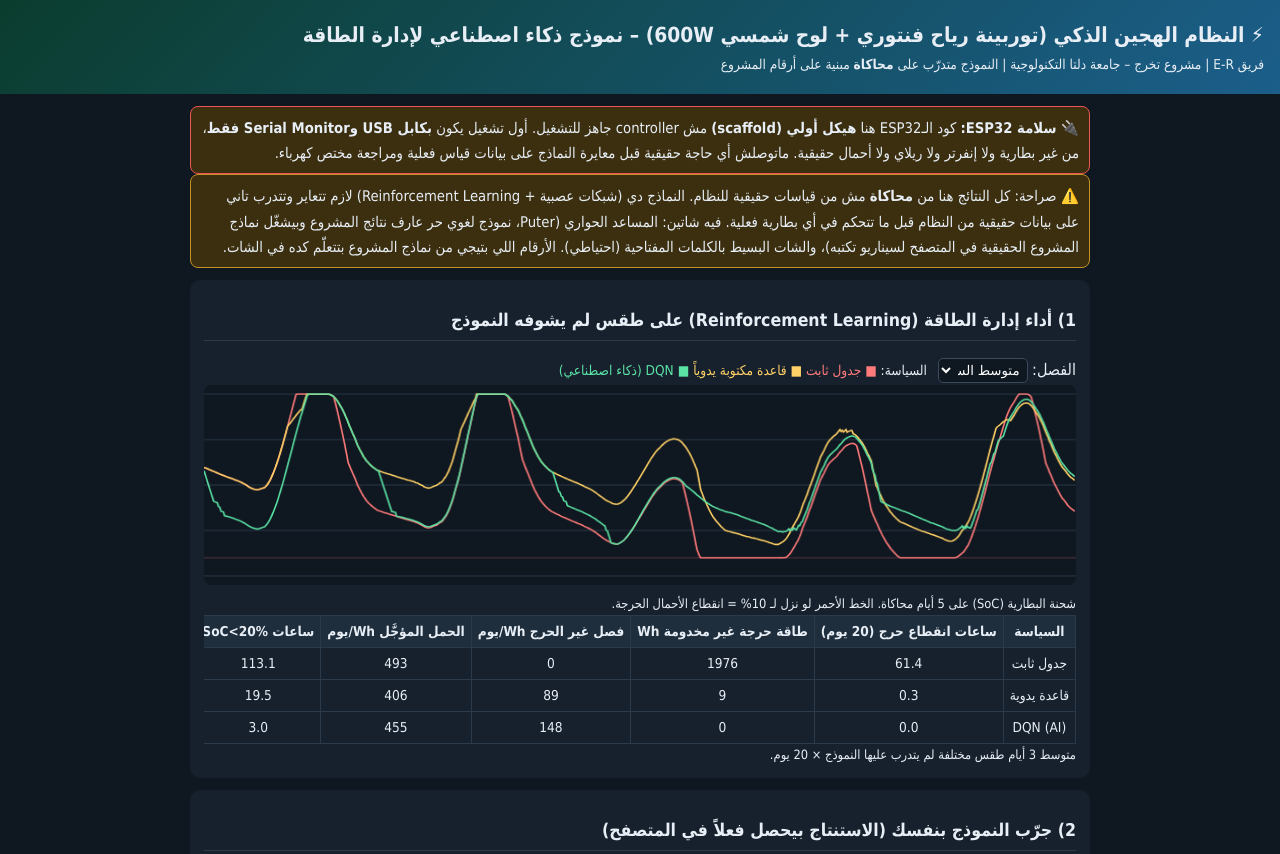
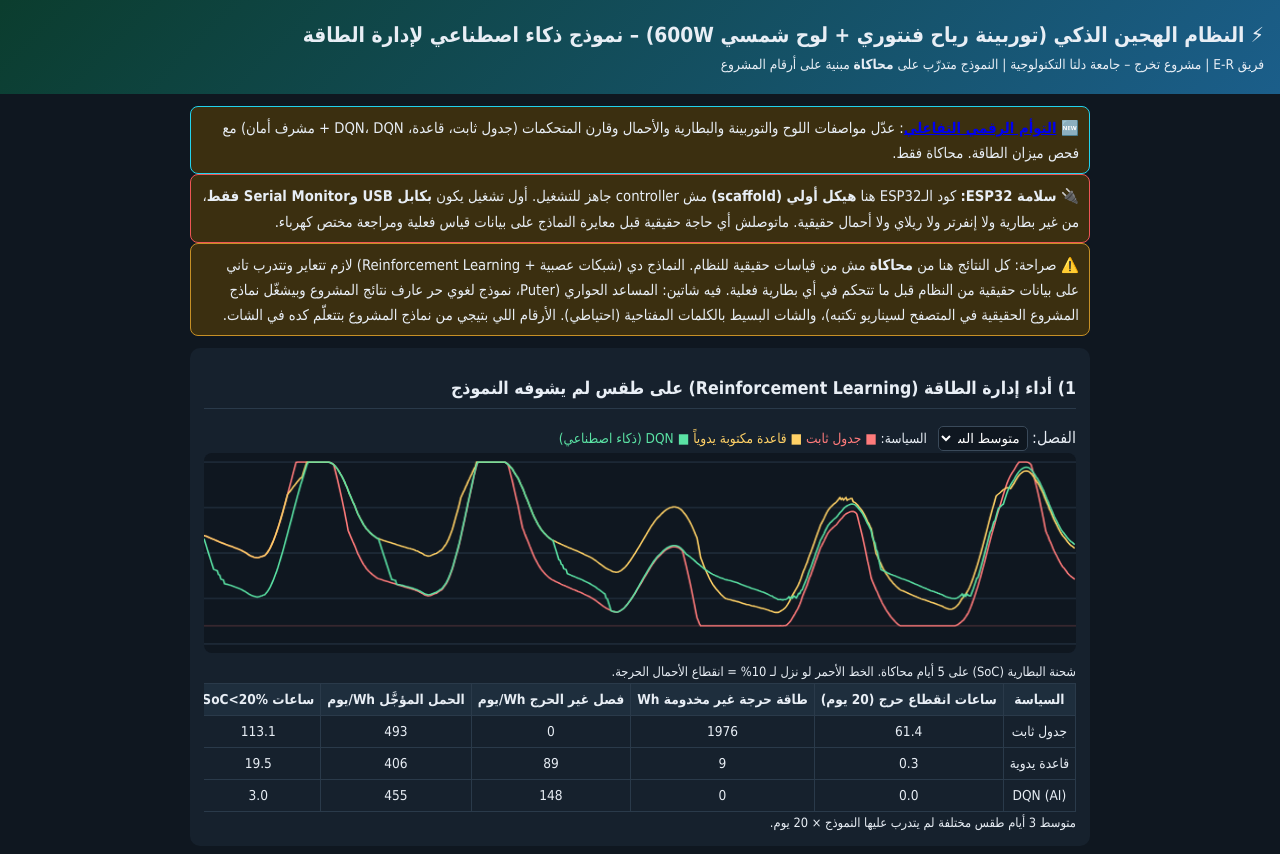
Before and after one commit to amr-inverter-fix/hybrid-energy-ai, a plain HTML site: page index.html in a window 1280 px wide. Shown: the top 854 px of the page. Drawn offline with Linux system fonts and the light colour scheme.

Commit message:
Add index.html

```diff
--- a/index.html
+++ b/index.html
@@ -22,6 +22,7 @@ canvas{width:100%;height:200px;background:#0f1720;border-radius:8px}
 <header><h1>⚡ النظام الهجين الذكي (توربينة رياح فنتوري + لوح شمسي 600W) – نموذج ذكاء اصطناعي لإدارة الطاقة</h1>
 <div style="font-size:.85rem">فريق E-R | مشروع تخرج – جامعة دلتا التكنولوجية | النموذج متدرّب على <b>محاكاة</b> مبنية على أرقام المشروع</div></header>
 <main>
+<div class="warn" style="border-color:#22d3ee">🆕 <a href="twin.html"><b>التوأم الرقمي التفاعلي</b></a>: عدّل مواصفات اللوح والتوربينة والبطارية والأحمال وقارن المتحكمات (جدول ثابت، قاعدة، DQN، DQN + مشرف أمان) مع فحص ميزان الطاقة. محاكاة فقط.</div>
 <div class="warn" style="border-color:#e55">🔌 <b>سلامة ESP32:</b> كود الـESP32 هنا <b>هيكل أولي (scaffold)</b> مش controller جاهز للتشغيل. أول تشغيل يكون <b>بكابل USB وSerial Monitor فقط</b>، من غير بطارية ولا إنفرتر ولا ريلاي ولا أحمال حقيقية. ماتوصلش أي حاجة حقيقية قبل معايرة النماذج على بيانات قياس فعلية ومراجعة مختص كهرباء.</div>
 <div class="warn">⚠️ صراحة: كل النتائج هنا من <b>محاكاة</b> مش من قياسات حقيقية للنظام. النماذج دي (شبكات عصبية + Reinforcement Learning) لازم تتعاير وتتدرب تاني على بيانات حقيقية من النظام قبل ما تتحكم في أي بطارية فعلية. فيه شاتين: المساعد الحواري (Puter، نموذج لغوي حر عارف نتائج المشروع وبيشغّل نماذج المشروع الحقيقية في المتصفح لسيناريو تكتبه)، والشات البسيط بالكلمات المفتاحية (احتياطي). الأرقام اللي بتيجي من نماذج المشروع بتتعلّم كده في الشات.</div>
 
```
